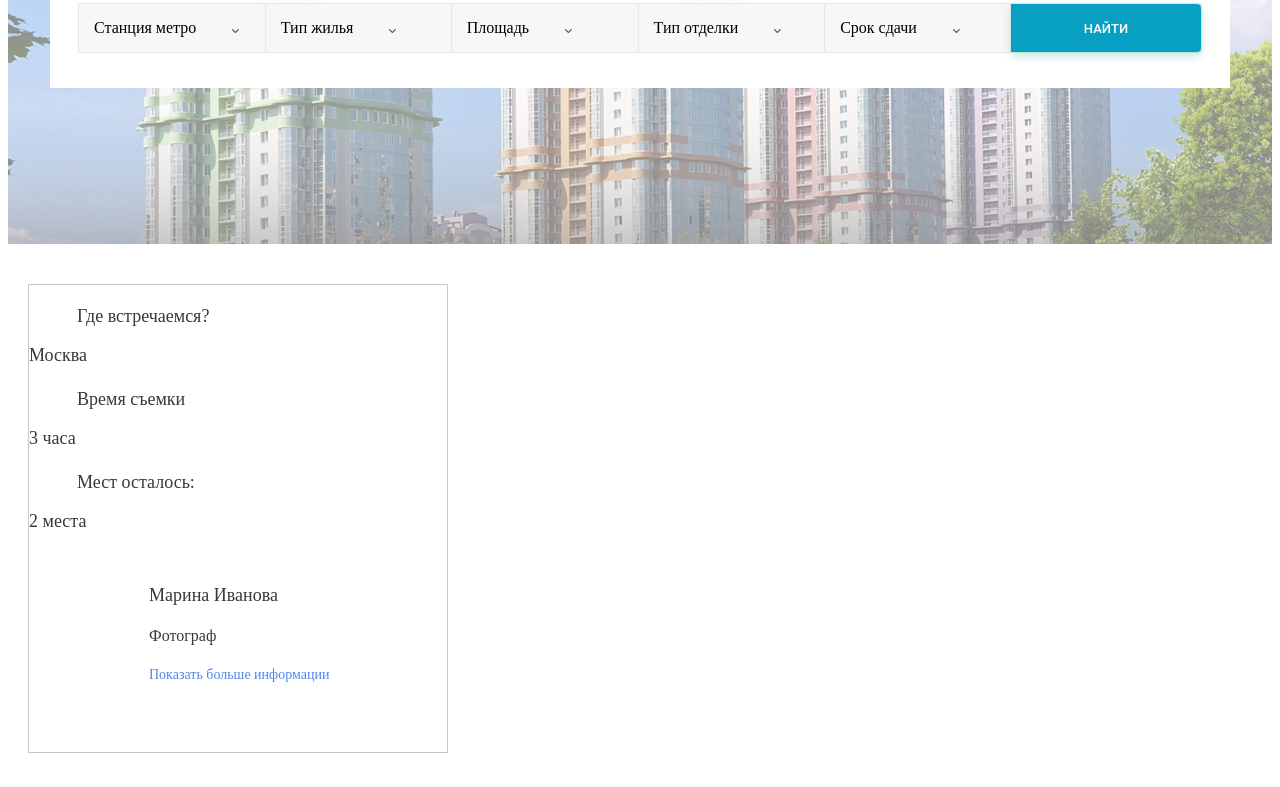
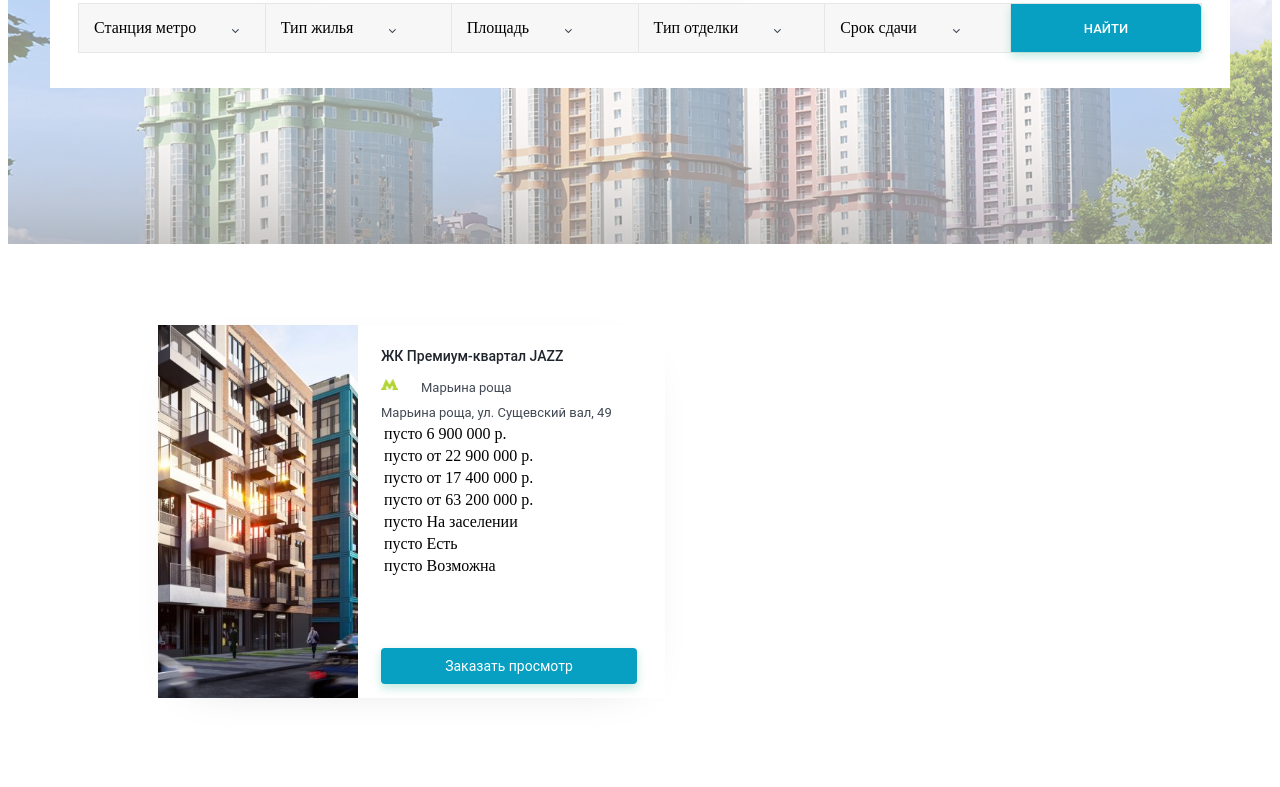
Before and after one commit to Stadionova/evrika-site, a website built with webpack: page index.html in a window 1280 px wide. Shown: the part 418-1205 px from the top of the page. Built offline with nearby package versions, Linux system fonts and the light colour scheme; files whose address does not match are found by name.

Commit message:
created map__table

```diff
--- a/index.html
+++ b/index.html
@@ -196,25 +196,78 @@
             </div>
             <div class="container">
                 <div class="map-info">
-                    <img src="img/orange.png" alt="">
-                    <p class="map-info__question">Где встречаемся?</p>
-                    <p class="map-info__answer">Москва</p>
-                    <img src="img/orange.png" alt="">
-                    <p class="map-info__question">Время съемки</p>
-                    <p class="map-info__answer">3 часа</p>
-                    <img src="img/orange.png" alt="">
-                    <p class="map-info__question">Мест осталось:</p>
-                    <p class="map-info__answer">2 места</p>
-                    <div class="map-info__photo">
-                        <div class="map-info__date">
-                            <p class="map-info__name">Марина Иванова</p>
-                            <p class="map-info__prof">Фотограф</p>
-                            <p class="map-info__addition">Показать больше информации</p>
+                    <div class="map__photo-house"><img src="img/photo-house__map.png" alt="house"></div>
+                    <div class="map__text">
+                        <div class="map__title"><span>ЖК Премиум-квартал JAZZ</span></div>
+                        <div class="map__metro">
+                            <img src="img/metro-map.png" alt="metro-map">
+                            <span>Марьина роща</span>
                         </div>
+                        <div class="map__address"><span>Марьина роща, ул. Сущевский вал, 49</span></div>
+                        <div class="map__table">
+                            <table>
+                                <tr>
+                                    <td>пусто</td>
+                                    <td>
+                                        <div class="text-arrow">
+                                            <div><span>6 900 000 р.</span></div>
+                                        </div>
+                                    </td>
+                                </tr>
+                                <tr>
+                                    <td>пусто</td>
+                                    <td>
+                                        <div class="text-arrow">
+                                            <div><span>от 22 900 000 р.</span></div>
+                                        </div>
+                                    </td>
+                                </tr>
+                                <tr>
+                                    <td>пусто</td>
+                                    <td>
+                                        <div class="text-arrow">
+                                            <div><span>от 17 400 000 р.</span></div>
+                                        </div>
+                                    </td>
+                                </tr>
+                                <tr>
+                                    <td>пусто</td>
+                                    <td>
+                                        <div class="text-arrow">
+                                            <div><span>от 63 200 000 р.</span></div>
+                                        </div>
+                                    </td>
+                                </tr>
+                                <tr>
+                                    <td>пусто</td>
+                                    <td>
+                                        <div class="text-arrow">
+                                            <div><span>На заселении</span></div>
+                                        </div>
+                                    </td>
+                                </tr>
+                                <tr>
+                                    <td>пусто</td>
+                                    <td>
+                                        <div class="text-arrow">
+                                            <div><span>Есть</span></div>
+                                        </div>
+                                    </td>
+                                </tr>
+                                <tr>
+                                    <td>пусто</td>
+                                    <td>
+                                        <div class="text-arrow">
+                                            <div><span>Возможна</span></div>
+                                        </div>
+                                    </td>
+                                </tr>
+                            </table>
+                        </div>
+                        <div class="map__button"><button><span>Заказать просмотр</span></button></div>
                     </div>
                 </div>
             </div>
-            <div class="map-info__placeholder"></div>
         </div>
     </header>
     <!-- /.header -->
--- a/src/styles.less
+++ b/src/styles.less
@@ -340,18 +340,17 @@
     }
 
     .map-info {
-        width: 420px;
-        height: 469px;
-        background: #FFFFFF;
-        border: 1px solid #C7C7C7;
-        box-sizing: border-box;
+        width: 507px;
+        // height: 373px;
+        box-shadow: 0 11px 49px -35px rgba(0, 0, 0, 0.24);
+        background-color: #ffffff;
         margin-top: 20px;
         position: absolute;
+        margin-top: 61px;
+        margin-left: 130px;
         img {
             float: left;
-            margin-top: 20px;
-            margin-left: 30px;
-            margin-right: 18px;
+            margin-right: 23px;
         }
         .map-info__question {
             height: 21px;
@@ -368,7 +367,6 @@
             width: 67px;
             height: 67px;
             margin-left: 30px;
-            // background: url(../dist/img/round_photo_little.jpg);
             .map-info__date {
                 margin-top: 50px;
                 .map-info__name {
@@ -415,3 +413,67 @@
     height: 513px;
     width: 100%;
 }
+
+.map__photo-house {
+    display: block;
+}
+
+.map__title span {
+    height: 17px;
+    color: #1f252d;
+    font-family: Roboto, medium;
+    font-size: 14px;
+    font-weight: 500;
+}
+
+.map__metro {
+    margin-top: 13px;
+}
+
+.map__metro span {
+    width: 91px;
+    height: 17px;
+    color: #404853;
+    font-family: Roboto;
+    font-size: 13px;
+    font-weight: 400;
+}
+
+.map__metro img {
+    width: 17px;
+    height: 12px;
+    margin-right: 7px;
+}
+
+.map__address {
+    height: 17px;
+    color: #404853;
+    font-family: Roboto;
+    font-size: 13px;
+    font-weight: 400;
+    margin-top: 9px;
+}
+
+.map__text {
+    margin-top: 22px;
+    display: block;
+}
+
+.map__button button {
+    width: 256px;
+    height: 36px;
+    box-shadow: 0 4px 10px rgba(116, 207, 183, 0.46);
+    border-radius: 4px;
+    background-color: #079fc2;
+    border: none;
+    margin-top: 70px;
+}
+
+.map__button span {
+    width: 128px;
+    height: 17px;
+    color: #ffffff;
+    font-family: Roboto;
+    font-size: 14px;
+    font-weight: 400;
+}
```
Also changed, not shown: img/metro-map.png (added), img/photo-house__map.png (added).
